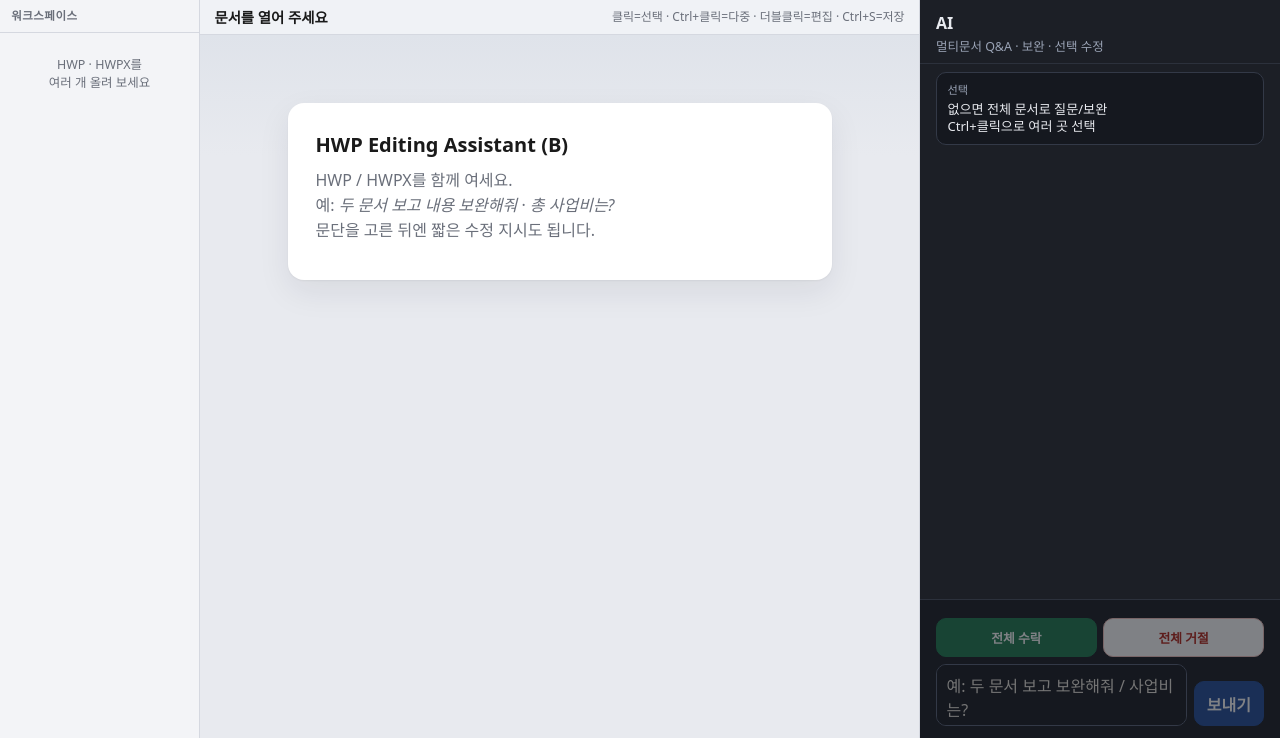
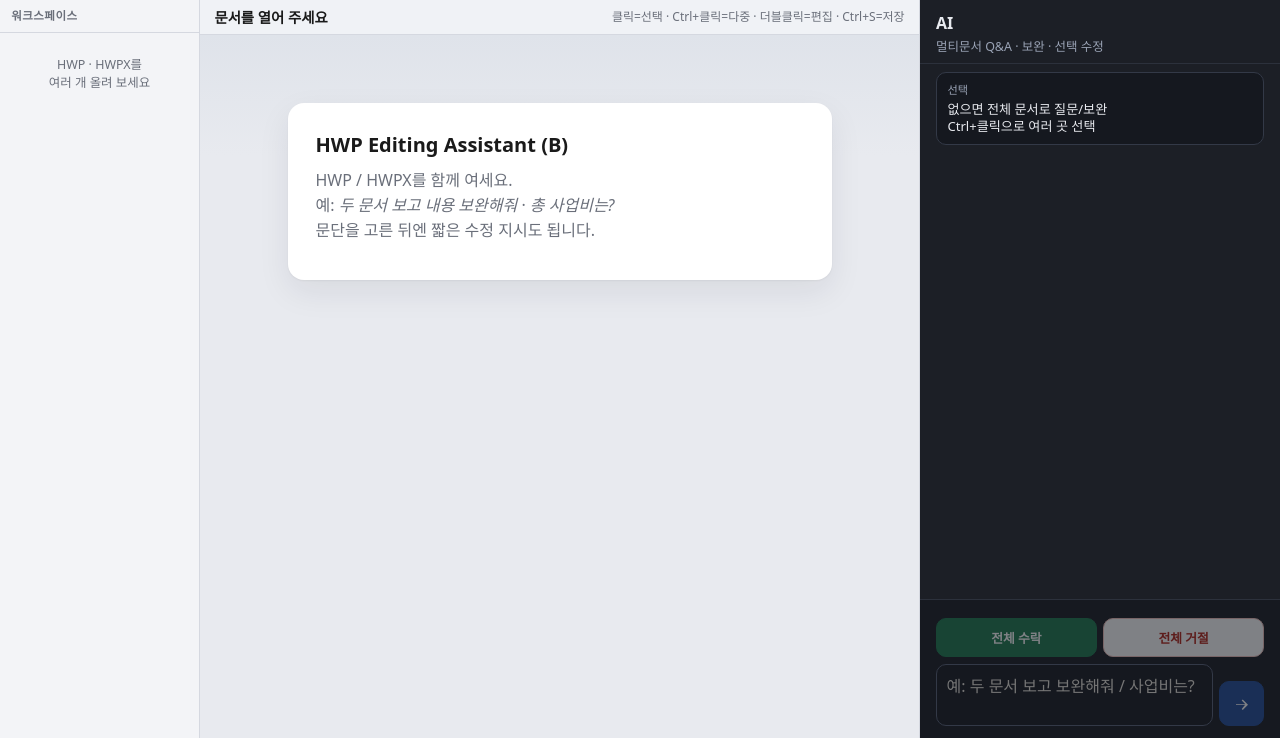
Before and after one commit to eunbijoel/HWP_analyst, a Flask app: page / in a window 1280 px wide. Shown: the part 62-800 px from the top of the page. Run offline with Flask 3, Linux system fonts and the light colour scheme; data that the repository does not hold is empty.

Commit message:
Improve Product B chat send UX with arrow icon and Enter submit.
Replace the send label with an icon button and submit on Enter (Shift+Enter still inserts a newline).

Co-authored-by: Cursor <cursoragent@cursor.com>

```diff
--- a/HWP_v2/static/css/app.css
+++ b/HWP_v2/static/css/app.css
@@ -456,9 +456,21 @@ button.small { padding: .25rem .5rem; font-size: .8rem; }
   padding: .5rem .6rem;
   min-height: 2.8rem;
 }
-.composer button {
+.composer button.btn-send {
   background: var(--accent); color: #fff; border-color: var(--accent);
   height: 2.8rem;
+  width: 2.8rem;
+  min-width: 2.8rem;
+  padding: 0;
+  display: inline-flex;
+  align-items: center;
+  justify-content: center;
+}
+.composer button.btn-send:disabled {
+  opacity: .45;
+}
+.composer .send-icon {
+  display: block;
 }
 
 @media (max-width: 960px) {
--- a/HWP_v2/static/js/app.js
+++ b/HWP_v2/static/js/app.js
@@ -469,6 +469,13 @@
     els.fileInput.value = "";
   });
 
+  els.chatInput.addEventListener("keydown", (e) => {
+    if (e.key !== "Enter" || e.shiftKey || e.isComposing) return;
+    e.preventDefault();
+    if (els.btnSend.disabled) return;
+    els.chatForm.requestSubmit();
+  });
+
   els.chatForm.addEventListener("submit", async (e) => {
     e.preventDefault();
     if (!sessionId) return;
--- a/HWP_v2/templates/index.html
+++ b/HWP_v2/templates/index.html
@@ -4,7 +4,7 @@
   <meta charset="utf-8" />
   <meta name="viewport" content="width=device-width, initial-scale=1" />
   <title>HWP Editing Assistant (B)</title>
-  <link rel="stylesheet" href="/static/css/app.css?v=13" />
+  <link rel="stylesheet" href="/static/css/app.css?v=14" />
 </head>
 <body>
   <div class="shell">
@@ -89,13 +89,17 @@ Ctrl+클릭으로 여러 곳 선택</div>
             <button type="button" id="btnReject" class="danger" disabled>전체 거절</button>
           </div>
           <form class="composer" id="chatForm">
-            <textarea id="chatInput" rows="2" placeholder="예: 두 문서 보고 보완해줘 / 사업비는?"></textarea>
-            <button type="submit" id="btnSend" disabled>보내기</button>
+            <textarea id="chatInput" rows="2" placeholder="예: 두 문서 보고 보완해줘 / 사업비는?" title="Enter로 전송 · Shift+Enter로 줄바꿈"></textarea>
+            <button type="submit" id="btnSend" class="btn-send" disabled aria-label="보내기" title="보내기">
+              <svg class="send-icon" viewBox="0 0 24 24" width="18" height="18" aria-hidden="true" focusable="false">
+                <path fill="currentColor" d="M4 12h12.2l-4.6-4.6L13 6l7 7-7 7-1.4-1.4L16.2 13H4z"/>
+              </svg>
+            </button>
           </form>
         </div>
       </aside>
     </main>
   </div>
-  <script src="/static/js/app.js?v=13"></script>
+  <script src="/static/js/app.js?v=14"></script>
 </body>
 </html>
```
